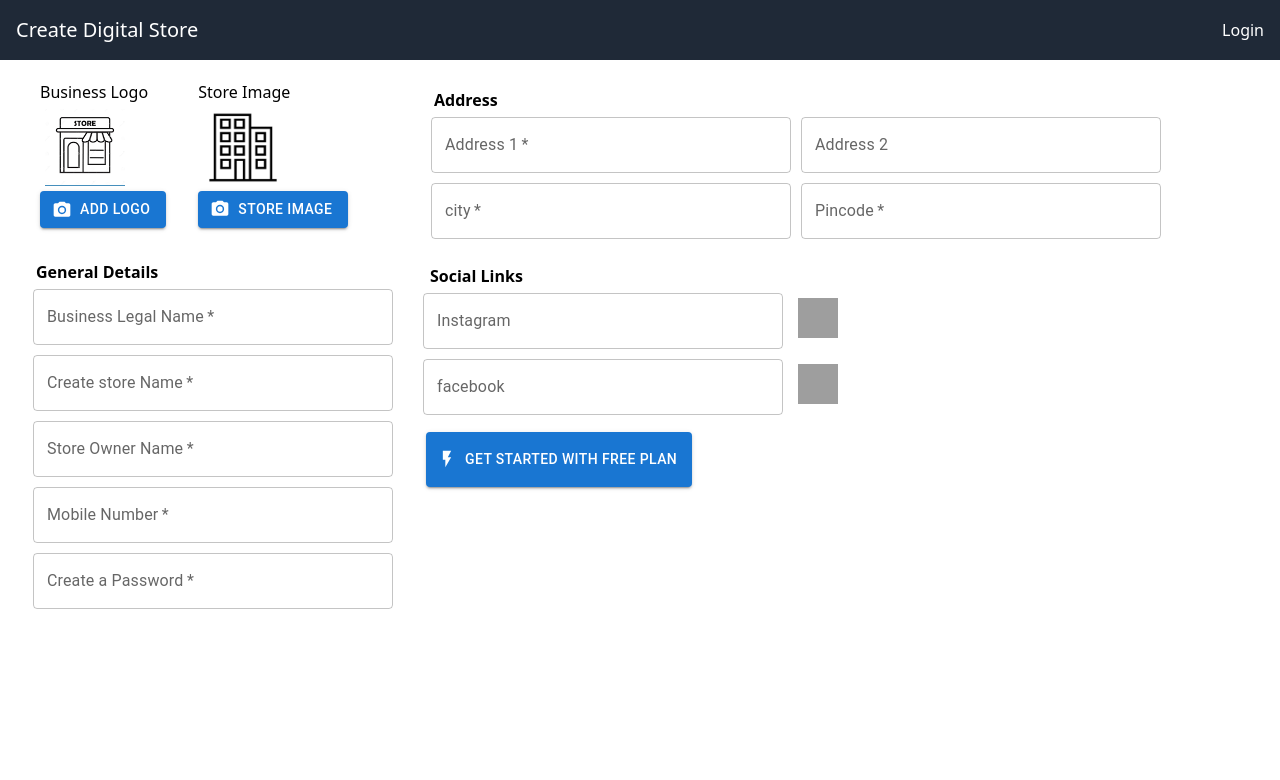
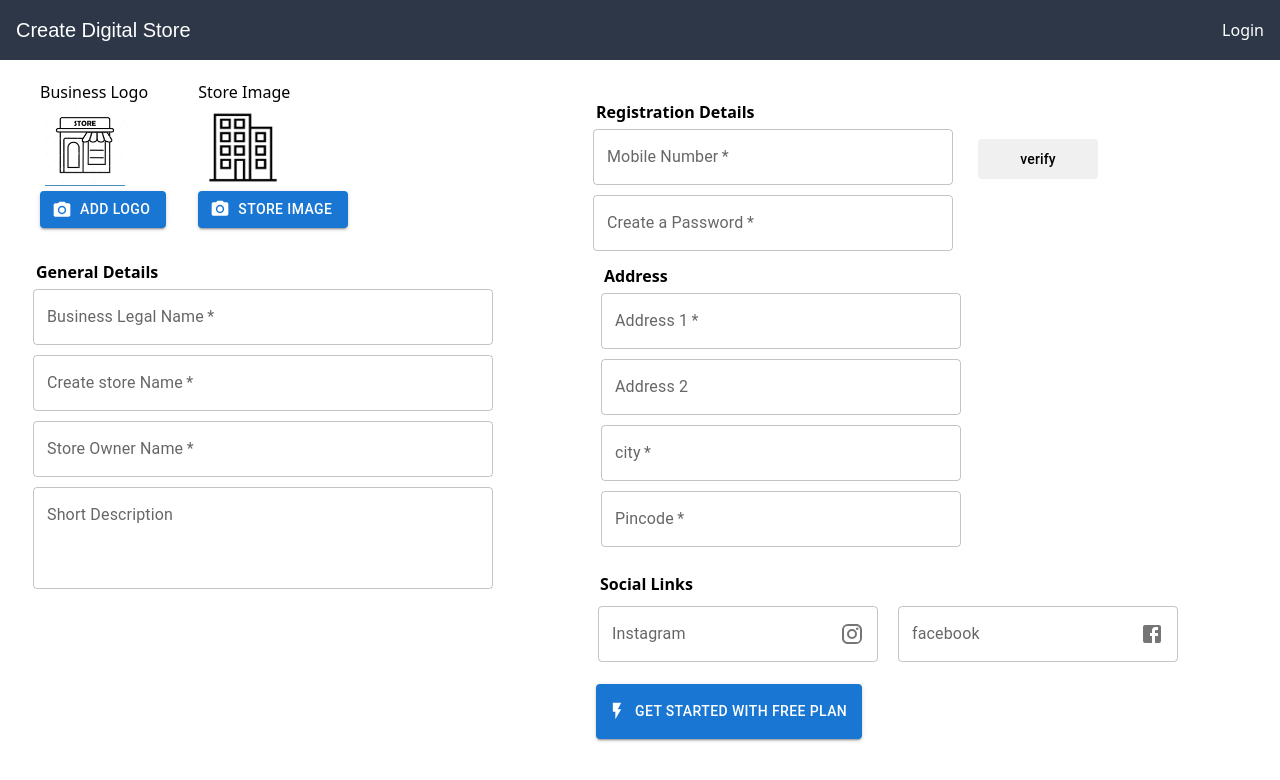
Before and after one commit to Abhishekkange/NearbyKart-Admin-Reactjs, a React (Vite) app in the folder Frontend/: page /Register in a window 1280 px wide. Shown: the top 780 px of the page. Built offline with nearby package versions, Linux system fonts and the light colour scheme; grey boxes are pictures that could not be loaded.

Commit message:
frontend design of signup done

```diff
--- a/Frontend/src/App.css
+++ b/Frontend/src/App.css
@@ -0,0 +1,9 @@
+.inputimage{
+
+    @media(max-width:'430px') {
+
+
+        display: block;
+
+    }
+}
--- a/Frontend/src/App.jsx
+++ b/Frontend/src/App.jsx
@@ -1,5 +1,3 @@
-
-
 import React from 'react';
 import { BrowserRouter as Router, Routes, Route } from 'react-router-dom';
 import './index.css';
@@ -8,6 +6,7 @@ import AdminPanel from '../src/assets/Pages/Admin';
 import Login from './assets/Pages/Login';
 import Signup from './assets/Pages/Signup';
 import Home from './Components/Bulk Add Section/HomePage'
+
 
 
 function App() {
--- /dev/null
+++ b/Frontend/src/assets/Pages/Signup.css
@@ -0,0 +1,161 @@
+/* Signup.css */
+
+/* Common Styles */
+.mx-auto {
+    margin-left: auto;
+    margin-right: auto;
+  }
+
+  .p-2 {
+    padding: 0.5rem;
+  }
+
+  .p-4 {
+    padding: 1rem;
+  }
+
+  .mb-3 {
+    margin-bottom: 0.75rem;
+  }
+
+  .mr-8 {
+    margin-right: 2rem;
+  }
+
+  .ml-2 {
+    margin-left: 0.5rem;
+  }
+
+  .ml-3 {
+    margin-left: 0.75rem;
+  }
+
+  .ml-5 {
+    margin-left: 1.25rem;
+  }
+
+  .ml-10 {
+    margin-left: 2.5rem;
+  }
+
+  .mt-3 {
+    margin-top: 0.75rem;
+  }
+
+  .mt-5 {
+    margin-top: 1.25rem;
+  }
+
+  .mt-6 {
+    margin-top: 1.5rem;
+  }
+
+  .ml-70 {
+    margin-left: 17.5rem;
+  }
+
+  /* Desktop Layout Styles */
+  .desktop-layout {
+    display: block;
+  }
+
+  /* Mobile Layout Styles */
+  .mobile-layout {
+    display: none;
+  }
+
+  /* Navbar Styles */
+  .bg-gray-800 {
+    background-color: #2d3748;
+  }
+
+  .text-white {
+    color: white;
+  }
+
+  .hover\:underline:hover {
+    text-decoration: underline;
+  }
+
+  .font-popins {
+    font-family: 'Popins', sans-serif;
+  }
+
+  /* Business Logo and Store Image Styles */
+  .mb-5 {
+    margin-bottom: 1.25rem;
+  }
+
+  /* General Details Styles */
+  .general-details {
+    margin-bottom: 1.25rem;
+  }
+
+  /* Registration Details Styles */
+  .registration {
+    margin-bottom: 1.25rem;
+  }
+
+  /* Address Styles */
+  .address {
+    margin-bottom: 1.25rem;
+  }
+
+  /* Social Links Styles */
+  .social-links {
+    margin-bottom: 1.25rem;
+  }
+
+  /* Get Started Button Styles */
+  .get-started {
+    margin-top: 1.5rem;
+  }
+
+  /* Mobile Layout Styles */
+  @media only screen and (max-width: 768px) {
+    .desktop-layout {
+      display: none;
+    }
+
+    .mobile-layout {
+      display: block;
+    }
+
+    /* Navbar Styles for Mobile */
+    .mobile-nav {
+      background-color: #2d3748;
+      color: white;
+      padding: 10px;
+      text-align: center;
+    }
+
+    /* Business Logo and Store Image Styles for Mobile */
+    .mb-5 {
+      margin-bottom: 1.5rem;
+    }
+
+    /* General Details Styles for Mobile */
+    .general-details {
+      margin-bottom: 1.5rem;
+    }
+
+    /* Registration Details Styles for Mobile */
+    .registration {
+      margin-bottom: 1.5rem;
+    }
+
+    /* Address Styles for Mobile */
+    .address {
+      margin-bottom: 1.5rem;
+    }
+
+    /* Social Links Styles for Mobile */
+    .social-links {
+      margin-bottom: 1.5rem;
+    }
+
+    /* Get Started Button Styles for Mobile */
+    .get-started {
+      margin-top: 1.5rem;
+    }
+  }
--- a/Frontend/src/assets/Pages/Signup.jsx
+++ b/Frontend/src/assets/Pages/Signup.jsx
@@ -3,10 +3,15 @@ import TextField from '@mui/material/TextField';
 import storeImg from '../../assets/Icons/organisation.png';
 import storeLogo from '../../assets/Icons/storeimg.png';
 import Button from '@mui/material/Button';
-import IconButton from '@mui/material/IconButton';
+import Paper from '@mui/material/Paper';
 import CameraAltIcon from '@mui/icons-material/CameraAlt';
 import FlashOnIcon from '@mui/icons-material/FlashOn';
+import InputAdornment from '@mui/material/InputAdornment';
+import InstagramIcon from '@mui/icons-material/Instagram';
+import FacebookIcon from '@mui/icons-material/Facebook';
+import Typography from '@mui/material/Typography';
 
+import './Signup.css';
 
 
 function Signup() {
@@ -32,10 +37,11 @@ function Signup() {
 
 
       {/* Input fields stacked vertically */}
-      <div style={{ display: 'flex' }} className="mx-auto p-5 ">
+      <div style={{ display: 'flex' }} className="mx-auto p-5  ">
 
-        <div style={{ width: '400px' }} className="leftside">
+        <div style={{ width: '800px', marginRight: '70px' }} className="leftside  ">
 
+    <div className="imageinput">
 {/* Top section with Business Logo and Store Image */}
 <div style={{ marginBottom: '10px' }} className="flex ml-5">
 
@@ -45,6 +51,7 @@ function Signup() {
   </div>
   <img style={{ width: '80px', margin: '5px' }} src={storeLogo} alt="Store Logo" />
   <Button
+
     variant="contained"
     color="primary"
     startIcon={<CameraAltIcon />}
@@ -67,35 +74,72 @@ function Signup() {
   </Button>
 </div>
 </div>
+    </div>
+
 
           <div className="general Details p-2 mr-3 mt-6">
 
             <h1 className='ml-2'><strong>General Details</strong></h1>
 
             <TextField
-              style={{ width: '360px', margin: '5px' }}
+              style={{ width: '460px', margin: '5px' }}
               label="Business Legal Name"
               variant="outlined"
               margin="normal"
+              fullWidth
+              required
+            />
+
+<div className="flex">
+
+<TextField
+              style={{ width: '460px', margin: '5px' }}
+              label="Create store Name"
+              variant="outlined"
+              margin="normal"
+              fullWidth
+              required
+            />
+
+
+</div>
+
+
+            <TextField
+              style={{ width: '460px', margin: '5px' }}
+              label="Store Owner Name"
+              variant="outlined"
+              margin="normal"
+              fullWidth
               required
             />
 
 <TextField
-              style={{ width: '360px', margin: '5px' }}
-              label="Create store Name"
+      label="Short Description"
       variant="outlined"
-              margin="normal"
-              required
+      multiline
+      rows={3}
+      fullWidth
+      style={{ width: '460px',marginLeft:'5px',marginTop:'5px' }} // Set your desired width here
     />
 
-            <TextField
-              style={{ width: '360px', margin: '5px' }}
-              label="Store Owner Name"
-              variant="outlined"
-              margin="normal"
-              required
-            />
 
+
+
+
+          </div>
+
+
+        </div>
+
+        <div className="rightSide mt-5">
+
+          <div className="Registration">
+
+          <h1 className='ml-2'><strong>Registration Details</strong></h1>
+
+
+          <div className="flex">
               <TextField
                 style={{ width: '360px', margin: '5px' }}
                 label="Mobile Number"
@@ -103,6 +147,23 @@ function Signup() {
                 type="tel"
                 required
               />
+              <Button
+                style={{
+                  marginTop: '15px',
+                  marginLeft: '20px',
+                  background: '#f0f0f0',
+                  width: '120px',
+                  textTransform: 'lowercase',
+                  height: '40px',
+                }}
+              >
+                <Typography style={{ color: "black",fontSize:'14px' }} variant="h6" align="center">
+                  Verify
+                </Typography>
+              </Button>
+
+            </div>
+
             <TextField
               style={{ width: '360px', margin: '5px' }}
               label="Create a Password"
@@ -114,11 +175,6 @@ function Signup() {
 
 
           </div>
-
-
-        </div>
-
-        <div className="rightSide">
 
           <div className="Address p-2 mb-3">
 
@@ -160,38 +216,39 @@ function Signup() {
           <div className="socialLinks">
             <h1 className='ml-3'><strong>Social Links</strong></h1>
 
-            <div className="">
-
-              <div className='flex'>
 
 
               <TextField
-                  style={{ width: '360px', margin: '5px' }}
+                style={{ margin: '10px' }}
+
                 label="Instagram "
                 variant="outlined"
-                  margin="normal"
+                InputProps={{
+                  endAdornment: (
+                    <InputAdornment position="end">
+                      <InstagramIcon />
+                    </InputAdornment>
+                  ),
+                }}
               />
-                <img style={{ width: '40px', height: '40px', margin: '10px' }} src="https://blogger.googleusercontent.com/img/b/R29vZ2xl/AVvXsEhfehRxVQEg4XuSXxyhD5Erq5ZI0ndE-OLbYUTHlskSl_kWEQfA87OvTgOh5g9k3lBypIzmXbsqHotZQ-lQrYobQhZK3y5_Ji4O5tf-Rz2w9UkC_aLF4Z6u_0mW_lO1b8tZ4iQNz43O95dirIzyBOii2_GUraaW3iDWxmigW2tr8uejREJN95BN_8MUah0/s225/instalogo.jpg" alt="instagram icon" />
-
-              </div>
-
-
-              <div className='flex'>
 
 
               <TextField
-                  style={{ width: '360px', margin: '5px' }}
-                  label="facebook "
+                style={{ margin: '10px' }}
+                label="facebook"
                 variant="outlined"
-                  margin="normal"
+                InputProps={{
+                  endAdornment: (
+                    <InputAdornment position="end">
+                      <FacebookIcon />
+                    </InputAdornment>
+                  ),
+                }}
               />
-                <img style={{ width: '40px', height: '40px', margin: '10px' }} src="https://blogger.googleusercontent.com/img/b/R29vZ2xl/AVvXsEiWQUPEQTUgMClZekuaPKYDkQ6tUYVPXR9IMo7EodZnFfLSH9o2uft2BvcHZ_JgjaqsIVhWpKylu4Pdn00NOlYj6hgfLclv28h45Z-qh12Mlwt2JqoP01eKbavjMtNTlaFbCk3mWfzss8gn3x0RvWt1YPxIMOd_QzSoQ2yzJHsmcUKtTSk69s4m5b_TqKM/s225/fblogo.png" alt="facebook icon" />
-
-              </div>
 
 
 
-            </div>
+
 
 
 
```
Lines whose indentation alone changed are shown as unchanged.
